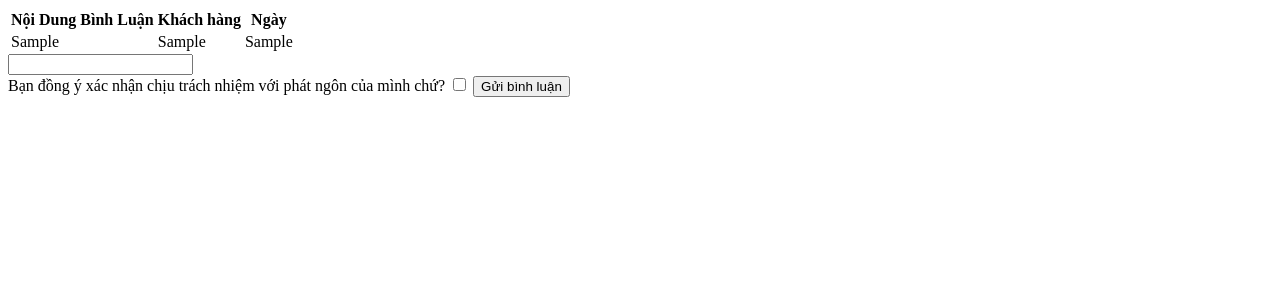
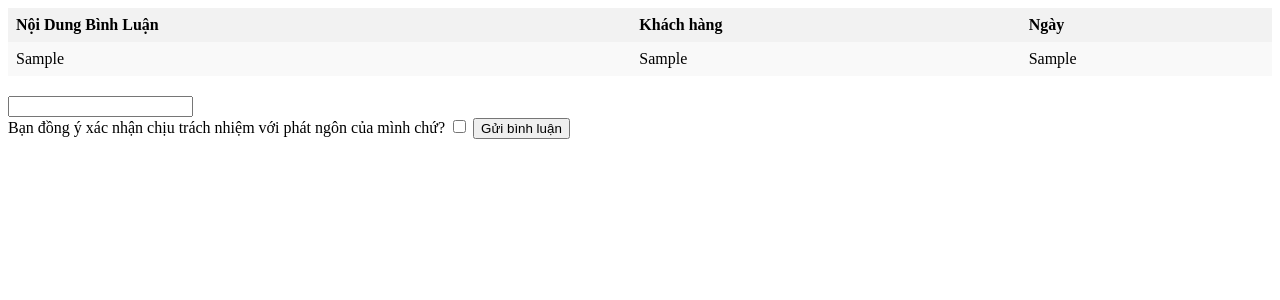
Before and after one commit to Manhph41890/Nhom4, a PHP site: page /view/binhluan.php?idpro=1 in a window 1280 px wide. Shown: the top 300 px of the page. Run offline with PHP 8.4, Linux system fonts and the light colour scheme; tables that the repository leaves empty or names only in its code hold one stand-in row (values such as "Sample post").

Commit message:
Update binhluan.php

```diff
--- a/view/binhluan.php
+++ b/view/binhluan.php
@@ -1,4 +1,33 @@
+<style>
+		/* Định dạng cho bảng */
+table {
+  width: 100%;
+  border-collapse: collapse;
+  margin-bottom: 20px;
+}
 
+/* Định dạng cho các thẻ <th> */
+th {
+  background-color: #f2f2f2;
+  text-align: left;
+  padding: 8px;
+}
+
+/* Định dạng cho các hàng lẻ và chẵn */
+tr:nth-child(even) {
+  background-color: #f9f9f9;
+}
+
+tr:nth-child(odd) {
+  background-color: #ffffff;
+}
+
+/* Định dạng cho các ô dữ liệu */
+td {
+  padding: 8px;
+}
+
+</style>
 
 </head>
 <?php
```
